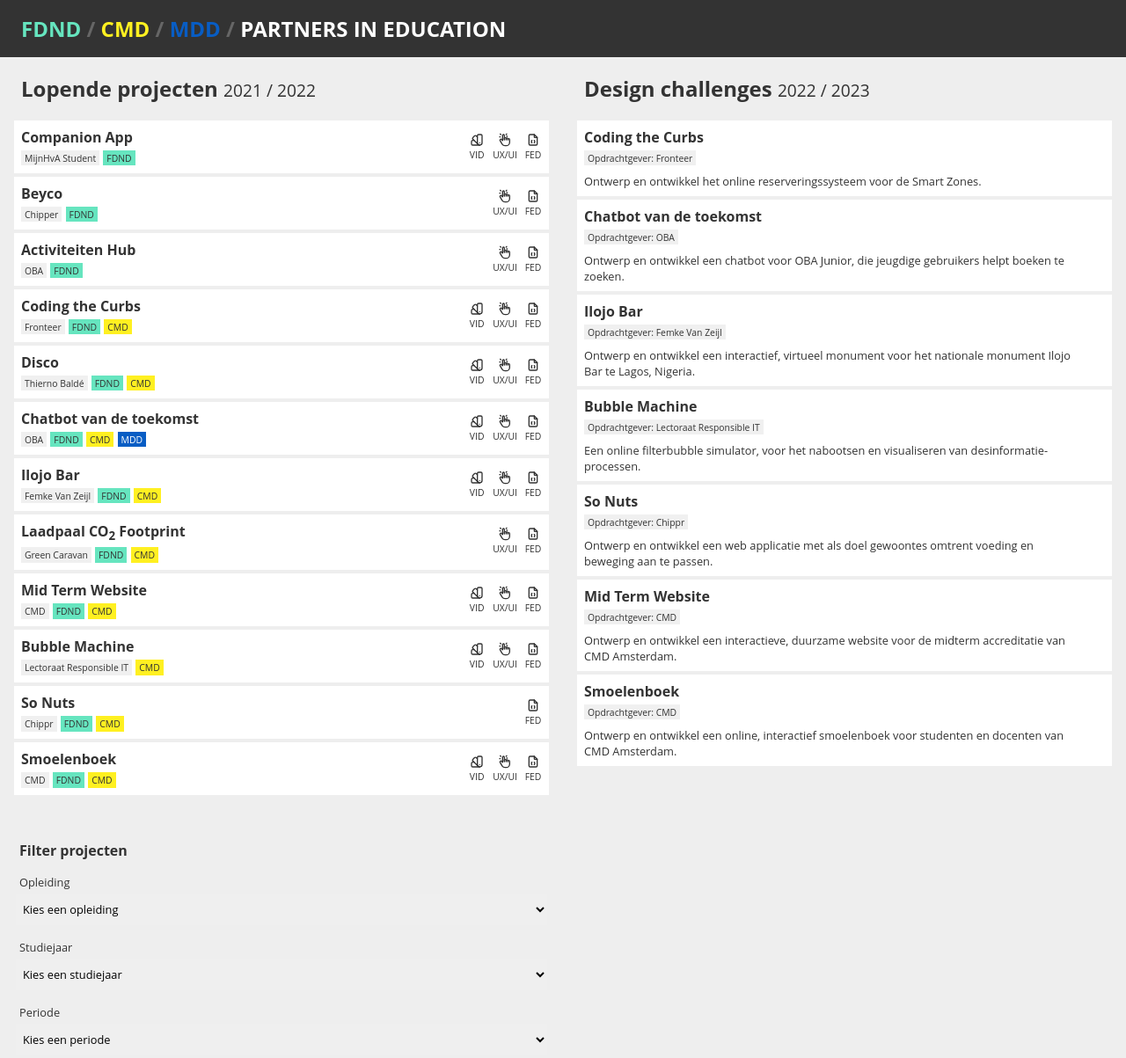
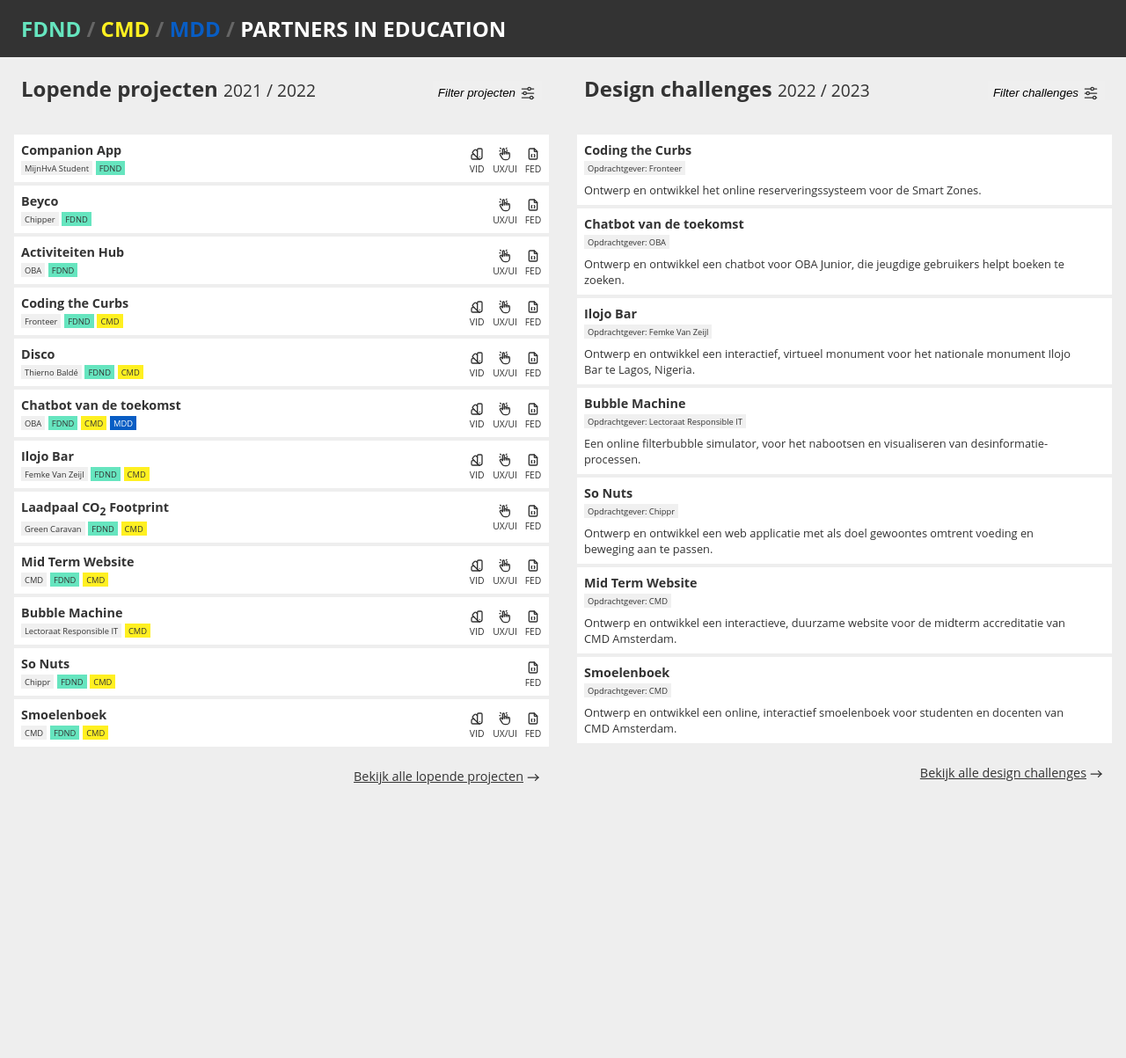
Before and after one commit to dd-pie/dashboard-prototype, a plain HTML site: page v2/index.html in a window 1280 px wide. Shown: the top 1203 px of the page at 88% size. After the commit the page ends 912 px from the top, so only its background shows below. Drawn offline with Linux system fonts and the light colour scheme.

Commit message:
new layout

```diff
--- a/v2/index.html
+++ b/v2/index.html
@@ -16,7 +16,97 @@
 
     <main>
         <section id="current-projects">
-            <h2>Lopende projecten <time>2021 / 2022</time></h2>
+            <header>
+                <h2>Lopende projecten <time>2021 / 2022</time></h2>
+
+                <button>
+                    <em>Filter projecten</em>
+                    <svg xmlns="http://www.w3.org/2000/svg" class="icon icon-tabler icon-tabler-adjustments-horizontal" width="20" height="20" viewBox="0 0 24 24" stroke-width="1.5" stroke="#333333" fill="none" stroke-linecap="round" stroke-linejoin="round">
+                        <path stroke="none" d="M0 0h24v24H0z" fill="none"/>
+                        <circle cx="14" cy="6" r="2" />
+                        <line x1="4" y1="6" x2="12" y2="6" />
+                        <line x1="16" y1="6" x2="20" y2="6" />
+                        <circle cx="8" cy="12" r="2" />
+                        <line x1="4" y1="12" x2="6" y2="12" />
+                        <line x1="10" y1="12" x2="20" y2="12" />
+                        <circle cx="17" cy="18" r="2" />
+                        <line x1="4" y1="18" x2="15" y2="18" />
+                        <line x1="19" y1="18" x2="20" y2="18" />
+                      </svg>
+                </button>
+
+                <form action="#">
+                    <fieldset>
+                        <legend>Filter projecten</legend>
+
+                        <p>
+                            <label for="programme">Opleiding</label>
+
+                            <select name="programme" id="programme">
+                                <option value="" disabled selected>kies opleiding</option>
+                                <option value="fdnd">FDND</option>
+                                <option value="cmd">CMD</option>
+                                <option value="mdd">MDD</option>
+                            </select>
+                        </p>
+
+                        <p>
+                            <label for="year">Studiejaar</label>
+
+                            <select name="year" id="year">
+                                <option value="" disabled selected>kies studiejaar</option>
+                                <option value="year1">Propedeuse</option>
+                                <option value="year2">Jaar 2</option>
+                                <option value="year3">Jaar 3</option>
+                                <option value="year4">Jaar 4</option>
+                            </select>
+                        </p>
+
+                        <p>
+                            <label for="term">Periode</label>
+
+                            <select name="term" id="term">
+                                <option value="" disabled selected>Kies een periode</option>
+                                <option value="block1">Blok 1</option>
+                                <option value="block2">Blok 2</option>
+                                <option value="block3">Blok 3</option>
+                                <option value="block4">Blok 4</option>
+                                <option value="block4">Semester 1</option>
+                                <option value="block4">Semester 2</option>
+
+                            </select>
+                        </p>
+
+                        <p>
+                            <label for="topics">Onderwerpen</label>
+
+                            <select name="topics" id="topics">
+                                <option value="" disabled selected>kies onderwerp</option>
+                                <option value="concept">Concept</option>
+                                <option value="content">Content</option>
+                                <option value="vid">VID</option>
+                                <option value="ui-ux">UI/UX</option>
+                                <option value="fed">Frontend</option>
+                            </select>
+                        </p>
+
+                        <p>
+                            <label for="themes">Thema's</label>
+
+                            <select name="thems" id="themes">
+                                <option value="" disabled selected>Kies een Thema</option>
+                                <option value="">Jeugdzorg</option>
+                                <option value="">Duurzaamheid</option>
+                                <option value="">Mediawijsheid</option>
+                                <option value="">Voeding</option>
+                                <option value="">Beweging</option>
+                            </select>
+                        </p>
+                    </fieldset>
+                </form>
+            </header>
+
+
 
             <ul>
                 <li>
@@ -549,10 +639,39 @@
                     </ul>
                 </li>
             </ul>
+
+            <a href="">
+                Bekijk alle lopende projecten
+                <svg xmlns="http://www.w3.org/2000/svg" class="icon icon-tabler icon-tabler-arrow-narrow-right" width="20" height="20" viewBox="0 0 24 24" stroke-width="1.5" stroke="#333333" fill="none" stroke-linecap="round" stroke-linejoin="round">
+                    <path stroke="none" d="M0 0h24v24H0z" fill="none"/>
+                    <line x1="5" y1="12" x2="19" y2="12" />
+                    <line x1="15" y1="16" x2="19" y2="12" />
+                    <line x1="15" y1="8" x2="19" y2="12" />
+                  </svg>
+            </a>
         </section>
 
         <section id="design-challenges">
-            <h2>Design challenges <time>2022 / 2023</time></h2>
+            <header>
+                <h2>Design challenges <time>2022 / 2023</time></h2>
+
+                <button>
+                    <em>Filter challenges</em>
+                    <svg xmlns="http://www.w3.org/2000/svg" class="icon icon-tabler icon-tabler-adjustments-horizontal" width="20" height="20" viewBox="0 0 24 24" stroke-width="1.5" stroke="#333333" fill="none" stroke-linecap="round" stroke-linejoin="round">
+                        <path stroke="none" d="M0 0h24v24H0z" fill="none"/>
+                        <circle cx="14" cy="6" r="2" />
+                        <line x1="4" y1="6" x2="12" y2="6" />
+                        <line x1="16" y1="6" x2="20" y2="6" />
+                        <circle cx="8" cy="12" r="2" />
+                        <line x1="4" y1="12" x2="6" y2="12" />
+                        <line x1="10" y1="12" x2="20" y2="12" />
+                        <circle cx="17" cy="18" r="2" />
+                        <line x1="4" y1="18" x2="15" y2="18" />
+                        <line x1="19" y1="18" x2="20" y2="18" />
+                      </svg>
+                </button>
+            </header>
+
             <ul>
                 <li>
                     <a href=""><strong>Coding the Curbs</strong> <em class="client">Opdrachtgever: Fronteer</em></a>
@@ -626,81 +745,15 @@
 
             </ul>
 
-
-
+            <a href="">Bekijk alle design challenges <svg xmlns="http://www.w3.org/2000/svg" class="icon icon-tabler icon-tabler-arrow-narrow-right" width="20" height="20" viewBox="0 0 24 24" stroke-width="1.5" stroke="#333333" fill="none" stroke-linecap="round" stroke-linejoin="round">
+                <path stroke="none" d="M0 0h24v24H0z" fill="none"/>
+                <line x1="5" y1="12" x2="19" y2="12" />
+                <line x1="15" y1="16" x2="19" y2="12" />
+                <line x1="15" y1="8" x2="19" y2="12" />
+              </svg></a>
         </section>
 
 
-
-        <form action="#">
-            <fieldset>
-                <legend>Filter projecten</legend>
-
-                <p>
-                    <label for="programme">Opleiding</label>
-
-                    <select name="programme" id="programme">
-                        <option value="" disabled selected>Kies een opleiding</option>
-                        <option value="fdnd">FDND</option>
-                        <option value="cmd">CMD</option>
-                        <option value="mdd">MDD</option>
-                    </select>
-                </p>
-
-                <p>
-                    <label for="year">Studiejaar</label>
-
-                    <select name="year" id="year">
-                        <option value="" disabled selected>Kies een studiejaar</option>
-                        <option value="year1">Propedeuse</option>
-                        <option value="year2">Jaar 2</option>
-                        <option value="year3">Jaar 3</option>
-                        <option value="year4">Jaar 4</option>
-                    </select>
-                </p>
-
-                <p>
-                    <label for="term">Periode</label>
-
-                    <select name="term" id="term">
-                        <option value="" disabled selected>Kies een periode</option>
-                        <option value="block1">Blok 1</option>
-                        <option value="block2">Blok 2</option>
-                        <option value="block3">Blok 3</option>
-                        <option value="block4">Blok 4</option>
-                        <option value="block4">Semester 1</option>
-                        <option value="block4">Semester 2</option>
-
-                    </select>
-                </p>
-
-                <p>
-                    <label for="topics">Onderwerpen</label>
-
-                    <select name="topics" id="topics">
-                        <option value="" disabled selected>Kies een onderwerp</option>
-                        <option value="concept">Concept</option>
-                        <option value="content">Content</option>
-                        <option value="vid">VID</option>
-                        <option value="ui-ux">UI/UX</option>
-                        <option value="fed">Frontend</option>
-                    </select>
-                </p>
-
-                <p>
-                    <label for="themes">Thema's</label>
-
-                    <select name="thems" id="themes">
-                        <option value="" disabled selected>Kies een Thema</option>
-                        <option value="">Jeugdzorg</option>
-                        <option value="">Duurzaamheid</option>
-                        <option value="">Mediawijsheid</option>
-                        <option value="">Voeding</option>
-                        <option value="">Beweging</option>
-                    </select>
-                </p>
-            </fieldset>
-        </form>
     </main>
 
 </body>
--- a/v2/static/css/styles.css
+++ b/v2/static/css/styles.css
@@ -15,7 +15,7 @@ body {
 
 }
 
-header {
+body > header {
     padding: 1rem;
     position: relative;
     background-color: #333;
@@ -52,14 +52,10 @@ h1 strong {
     display: block;
 }
 
-main {
-    padding: 1rem;
-    /max-width: 60em;
-}
-
 h2 time {
    font-weight: normal;
    font-size: .8em;
+   white-space: nowrap;
 }
 
 h3 {
@@ -80,9 +76,47 @@ ul li {
     padding: .5rem;
     position: relative
 }
+
+a,
+a:active,
+a:visited {
+    color:#333;
+    font-size: .9rem;
+}
+
+main {
+    padding: 1rem;
+}
+
 #design-challenges ul li {
     flex-direction: column;
     align-items:flex-start
+}
+
+section {
+    display:flex;
+    flex-direction: column;
+}
+
+section > header {
+    display:flex;
+    align-items:flex-start;
+    justify-content: space-between;
+    margin-right: .5rem;
+    position: relative
+}
+
+section > header button {
+    display:flex;
+    border:none;
+    align-items: flex-end;
+    white-space: nowrap;
+    margin-top: 1.75rem;
+}
+
+section > header button svg {
+    margin-left: .25rem;
+    transform:translateY(3px)
 }
 
 section > ul {
@@ -99,6 +133,31 @@ section > ul > li {
 
 section > ul > li:hover {
     background-color: #f9f9f9;
+}
+
+section > a {
+    align-self:flex-end;
+    position: relative;
+    padding:.25rem;
+    padding-right:25px;
+    margin-right:.25rem;
+    transition:transform .15s;
+
+}
+
+section > a:hover {
+    transform: scale(1.05);
+    background-color: #333;
+    color:#fff
+}
+
+section > a svg {
+    position: absolute;
+    right:.25rem;
+    top:calc(50% - 8px)
+}
+section > a:hover svg {
+    stroke:#fff
 }
 
 ul > li > a {
@@ -192,20 +251,34 @@ ul ul li {
 }
 
 /* form */
+section form {
+    overflow:hidden;
+    position:absolute;
+    top:100%;
+    width:100%
+}
+
 fieldset {
     border:none;
     padding: 0;
+    display: flex;
+    gap: 0.5rem;
+}
+
+fieldset p {
+    margin-top: 0;
 }
 
 legend {
     font-weight: bold;
-    padding: 0 .25rem
+    padding: 0 .25rem;
+    display:none
 }
 
 label {
     display: block;
     margin-bottom: .25rem;
-    padding: 0 .25rem;
+    padding: 0 .5rem;
     font-size: .8em;
 }
 
@@ -217,6 +290,25 @@ select {
     border: none;
 }
 
+/* filter */
+fieldset {
+    transform-origin:center 0;
+    transform:translateY(-100%);
+    transition:.25s;
+    transition-delay:.25s;
+}
+section.filter fieldset {
+    transform: translateY(0);
+    transition-delay:.1s;
+}
+section > ul {
+    transition:.25s .25s;
+}
+
+section.filter > ul {
+    transform:translateY(5rem);
+    transition-delay:.1s;
+}
 
 /* breakpoint 1 */
 @media (min-width:40em) {
```
Also changed, not shown: v2/static/js/scripts.js (+6 -8 lines).
